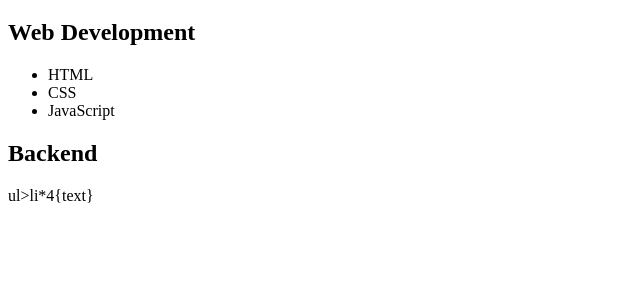
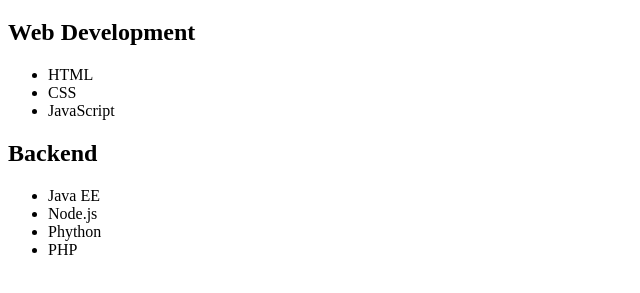
Before and after one commit to jorgejr100/t141-html-basics, a plain HTML site: page unordered-list/index.html in a window 1280 px wide. Shown: the part 61-354 px from the top of the page, without its empty margins (0-640 px from the left). Drawn offline with Linux system fonts and the light colour scheme.

Commit message:
add list

```diff
--- a/unordered-list/index.html
+++ b/unordered-list/index.html
@@ -18,7 +18,12 @@
 </ul>
 
 <h2>Backend</h2>
-ul>li*4{text}
+<ul>
+    <li>Java EE</li>
+    <li>Node.js</li>
+    <li>Phython</li>
+    <li>PHP</li>
+</ul>
 
 </body>
 </html>
```
